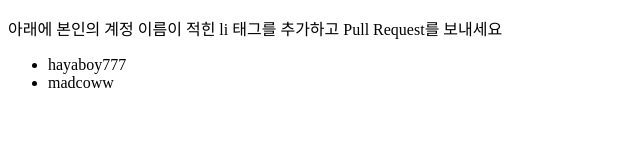
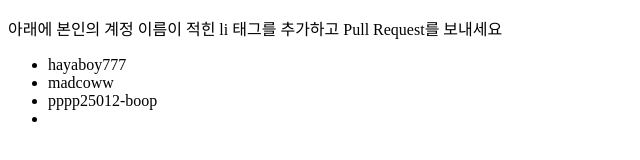
Before and after one commit to coffeeking98/jotgga, a plain HTML site: page index.html in a window 1280 px wide. Shown: the whole page, without its empty margins (0-640 px from the left). Drawn offline with Linux system fonts and the light colour scheme.

Commit message:
도현 닉네임 추가

```diff
--- a/index.html
+++ b/index.html
@@ -5,6 +5,7 @@
         <ul>
             <li>hayaboy777</li>
             <li>madcoww</li>
+            <li>pppp25012-boop<li>
 
     </body>
 </html>
```
